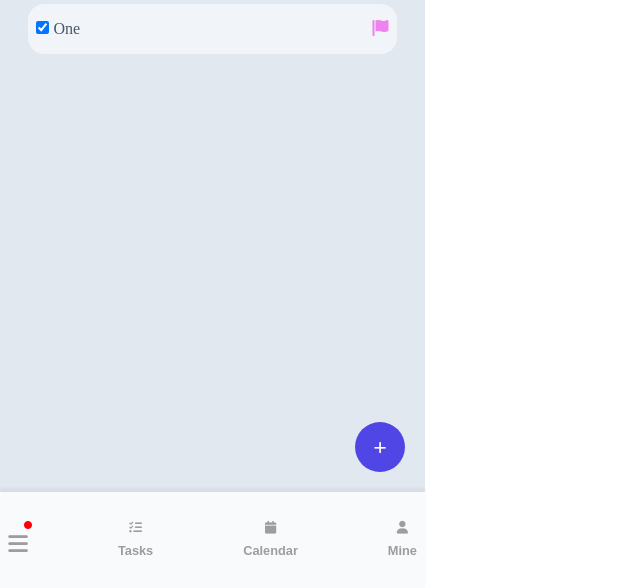
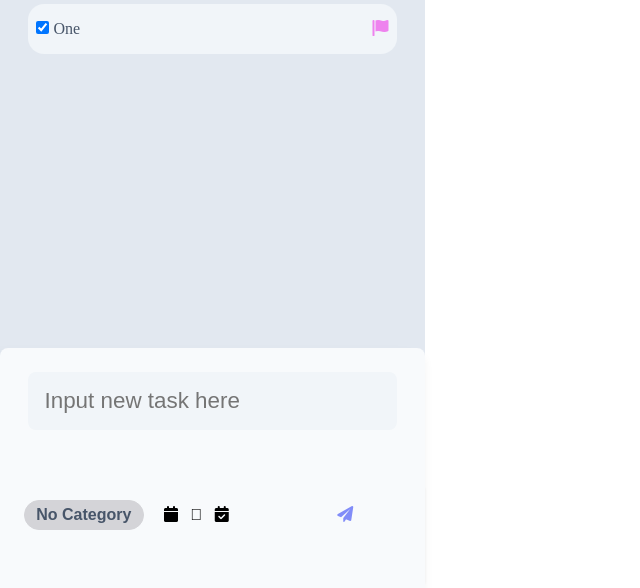
Before and after one commit to elhambanan/ToDoApp, a plain HTML site: page index.html in a window 1280 px wide. Shown: the part 212-800 px from the top of the page, without its empty margins (0-640 px from the left). Drawn offline with Linux system fonts and the light colour scheme.

Commit message:
modify modals

```diff
--- a/index.html
+++ b/index.html
@@ -8,9 +8,11 @@
     <link rel="stylesheet" href="https://cdnjs.cloudflare.com/ajax/libs/font-awesome/6.0.0-beta3/css/all.min.css"
     integrity="sha512-Fo3rlrZj/k7ujTnHg4CGR2D7kSs0v4LLanw2qksYuRlEzO+tcaEPQogQ0KaoGN26/zrn20ImR1DfuLWnOo7aBA==" crossorigin="anonymous" referrerpolicy="no-referrer" />
     <link rel="stylesheet" href="style.css">
-    <title>Document</title>
+    <title>ToDo App</title>
 </head>
 <body>
+    <section class="todo">
+        <div class="backdrop"></div>
         <section class="nav__modal">
                 <ul class="todo__nav-list">
                     <li><a href="category" class="nav__link" data-link>Categories Management</a></li>
@@ -18,7 +20,19 @@
                     <li><a href="tasks" class="nav__link"  data-link>Task Sort</a></li>
                 </ul>
         </section>
-    <section class="todo">
+        <section class="todo__modal">
+            <div class="todo__form">
+                <input type="text" class="todo__new" placeholder="Input new task here">
+            </div>
+            <div class="todo__label">
+                <button class="btn">No Category</button>
+                <i class="fa fa-calendar" aria-hidden="true"></i>
+                <i class="fal fa-project-diagram"></i>
+                <i class="fa fa-calendar-check-o" aria-hidden="true"></i>
+                <i class="fas fa-paper-plane"></i>
+            </div>
+        </section>
+
         <div class="todo__wrapper">
             <nav class="todo__nav block">
                 <button class="btn">All</button>
--- a/style.css
+++ b/style.css
@@ -50,7 +50,10 @@ h1 {
     .container {
         padding: 1rem;
     }
-    .todo {
+    .todo,
+    .backdrop,
+    .todo__modal,
+    .nav__modal {
         max-width: 425px;
     }
 }
@@ -59,6 +62,7 @@ h1 {
     width: 100%;
     height: 100vh;
     background-color: var(--color-background);
+    /* position: relative; */
 }
 
 .todo__wrapper {
@@ -85,15 +89,14 @@ h1 {
     align-items: flex-start;
     border-top-left-radius: 0.5rem;
     border-bottom-left-radius: 0.5rem;
-    box-shadow: 0 20px 120px rgb(181, 132, 230);
     padding: 0.5rem;
     opacity: 0;
     transition: all 0.5s ease-in;
     transform: -100vh;
     font-family: Arial, Helvetica, sans-serif;
-    /* box-shadow: 0px 8px 10px rgb(25, 224, 18),
-    -10px 8px 15px rgb(236, 40, 40),
-    10px 8px 15px rgb(60, 25, 88); */
+    /* box-shadow: 0 20px 120px rgb(181, 132, 230); */
+    box-shadow: 0px 8px 10px rgba(0, 0,0, 0.05),
+    -10px 8px 15px rgba(0, 0,0, 0.05);
     position: absolute;
     right: 2px;
     top: 50px;
@@ -119,8 +122,68 @@ h1 {
   .nav__link:link {
     text-decoration: none;
   }
-
-
+  /* todo modal  */
+.backdrop {
+    width: 100%;
+    height: 100%;
+    background-color: rgba(0, 0, 0, 0.5);
+    position: fixed;
+    top: 0;
+    left: 0;
+    display: none;
+}
+.todo__modal {
+    width: 100%;
+    height: 30vh;
+    background-color: #f8fafc;
+    display: flex;
+    flex-direction: column;
+    justify-content: space-between;
+    align-items: flex-start;
+    border-top-left-radius: 0.5rem;
+    border-top-right-radius: 0.5rem;
+    padding: 0.5rem;
+    opacity: 1;
+    transition: all 0.5s ease-in;
+    transform: -100vh;
+    font-family: Arial, Helvetica, sans-serif;
+    box-shadow: 0px 8px 10px rgba(0, 0,0, 0.05),
+               -10px 8px 15px rgba(0, 0,0, 0.05);
+    position: absolute;
+    bottom: 0;
+    z-index: 10;
+}
+.todo__form {
+    width: 100%;
+    flex: 2;
+    text-align: center;
+}
+.todo__form input {
+    width: 90%;
+    font-size: 1.4rem;
+    padding: 1rem;
+    margin: 1rem auto;
+    border: none;
+    outline: none;
+    border-radius: 0.5rem;
+    background-color: var(--color-primary);
+}
+.todo__label {
+    text-align: left;
+    padding: 1rem;
+    width: 100%;
+    flex: 1;
+}
+.todo__label button {
+    margin-right: 1rem;
+}
+.todo__label i {
+    margin-right: 0.5rem;
+}
+.fa-paper-plane {
+    color: var(--color-secondary);
+    margin-left: 6rem;
+}
 /* main */
 .todo__main {
     flex: 6;
@@ -157,7 +220,6 @@ h1 {
     width: 50px;
     height: 50px;
     background-color: #4f46e5;
-
     border-radius: 100%;
     color: #fff;
     font-size: 1.5rem;
--- a/todoApp.js
+++ b/todoApp.js
@@ -1,12 +1,28 @@
 const showNavModal = document.querySelector(".navbar-modalBtn");
 const navbarModal = document.querySelector(".nav__modal");
+const todoMain = document.querySelector(".todo__main");
+const todoAddBtn = document.querySelector(".todo__add");
+const todoModal = document.querySelector(".todo__modal");
+const backDrop = document.querySelector(".backdrop");
+const todoModalClose = document.querySelector(".todo__nav");
 
 showNavModal.addEventListener("click", showModal);
-// closeBtn.addEventListener("click", closeModal);
+todoMain.addEventListener("click", closeModal);
 
-function showModal(params) {
+todoAddBtn.addEventListener("click", () => {
+    todoModal.style.opacity = 1;
+    backDrop.style.display = "block"
+})
+todoModalClose.addEventListener("click", ()=>{
+    todoModal.style.opacity = 0;
+    backDrop.style.display = "none";
+    console.log("close todo new")
+})
+
+function showModal() {
     navbarModal.classList.add("modal__appear");
 }
 function closeModal(){
-    modalBox.classList.remove("modal__appear");
+    navbarModal.classList.remove("modal__appear");
+
 }
```
Lines whose indentation alone changed are shown as unchanged.
